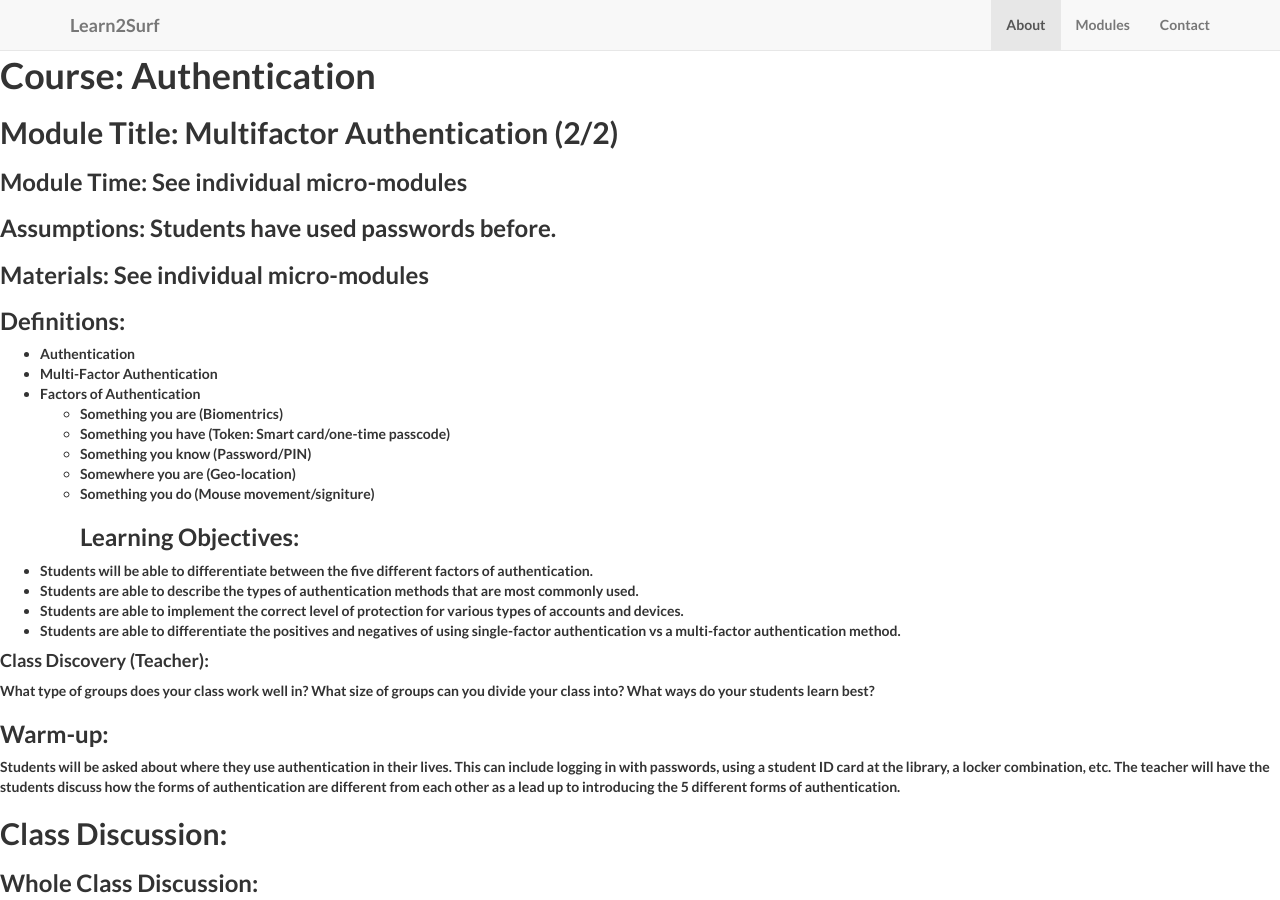
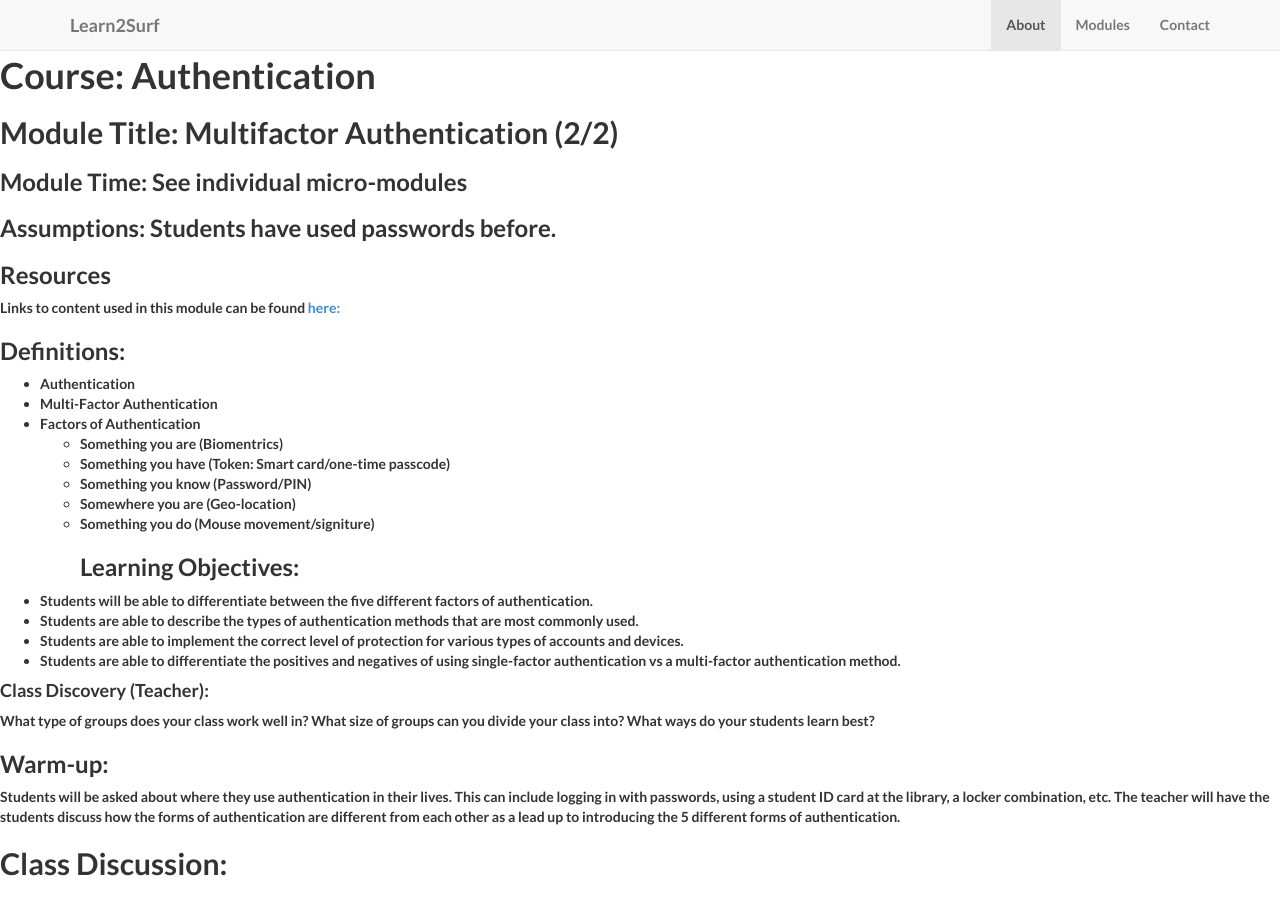
Before and after one commit to Konnor-Filip/Learn2Surf, a Jekyll site: the page built from auth-modules/multifactor-auth.md, in a window 1280 px wide and 900 px high, scrolled down 944 px. Built offline with Jekyll 4.4.1, drawn with Linux system fonts in a browser that asks for light colours.

Commit message:
Added Linking to relevant resources.

```diff
--- a/auth-modules/multifactor-auth.md
+++ b/auth-modules/multifactor-auth.md
@@ -7,7 +7,9 @@ subTitle: Teaching Students to Surf the web
 ## Module Title: Multifactor Authentication (2/2)
 ### Module Time: See individual micro-modules
 ### Assumptions: Students have used passwords before.
-### Materials: See individual micro-modules
+### Resources
+Links to content used in this module can be found [here:](https://github.com/Konnor-Filip/Learn2Surf/tree/main/Modules/Authentication/Multifactor2of2)
+
 ### Definitions:
 * Authentication
 * Multi-Factor Authentication
```
Also changed, not shown: auth-modules/password-safety.md (+4 -1 lines).
